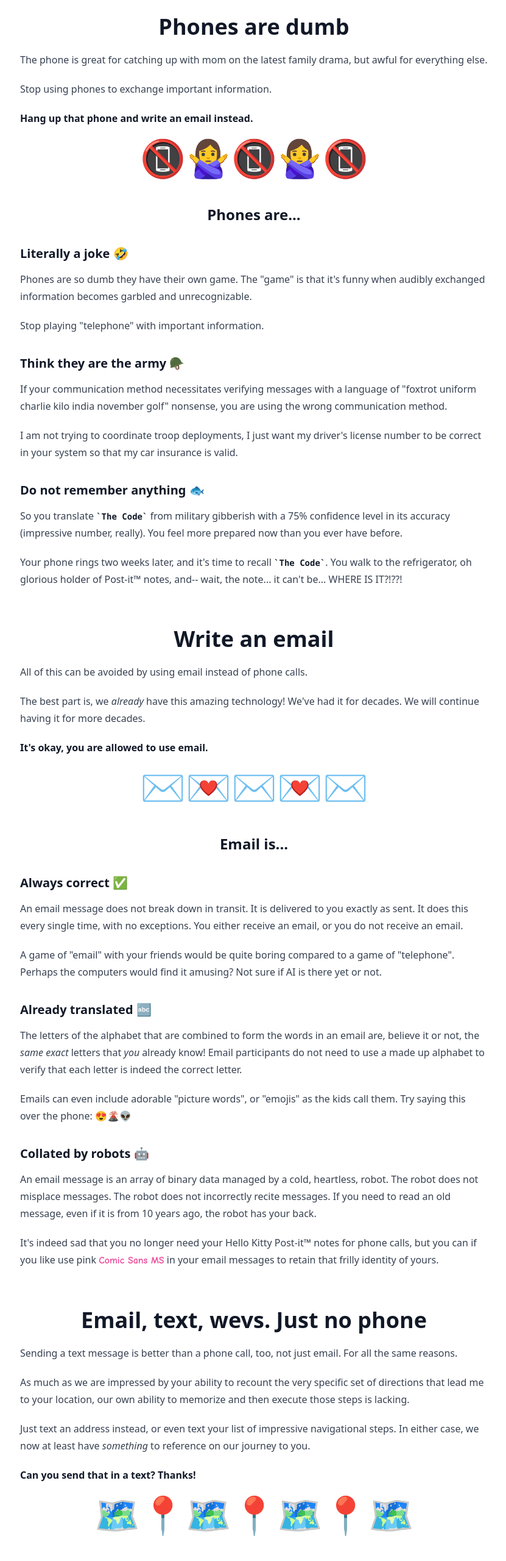
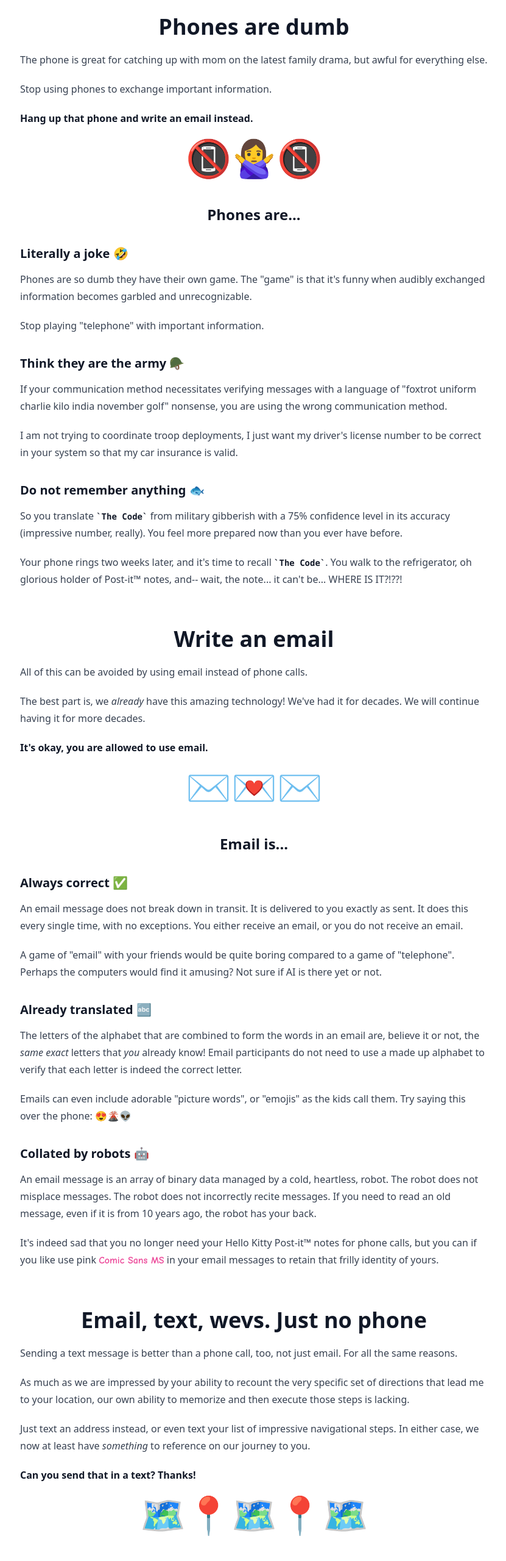
Before and after one commit to corytheboyd/phonesaredumb.com, a website built with Parcel: page src/index.html in a window 1280 px wide. Shown: the top 2560 px of the page at 61% size, without its empty margins (223-1054 px from the left). Built offline with nearby package versions, Linux system fonts and the light colour scheme.

Commit message:
Cute emoji ending uwu

```diff
--- a/src/index.html
+++ b/src/index.html
@@ -24,7 +24,7 @@
             <p>
               <strong>Hang up that phone and write an email instead.</strong>
             </p>
-            <div class="text-6xl text-center">📵🙅‍♀️📵🙅‍♀️📵</div>
+            <div class="text-6xl text-center">📵🙅‍♀️📵</div>
           </section>
 
           <h2 class="text-center">Phones are...</h2>
@@ -79,7 +79,7 @@
               for more decades.
             </p>
             <p><strong>It's okay, you are allowed to use email.</strong></p>
-            <div class="text-6xl text-center">✉️💌✉️💌✉️</div>
+            <div class="text-6xl text-center">✉️💌✉️</div>
           </section>
 
           <h2 class="text-center">Email is...</h2>
@@ -148,7 +148,7 @@
               <em>something</em> to reference on our journey to you.
             </p>
             <p><strong>Can you send that in a text? Thanks!</strong></p>
-            <div class="text-6xl text-center">🗺️📍🗺️📍🗺️📍🗺</div>
+            <div class="text-6xl text-center">🗺️📍🗺️📍🗺️</div>
           </section>
 
           <section class="HeaderBox mt-16">
@@ -186,6 +186,7 @@
                 <strong>Phone</strong>
               </li>
             </ul>
+            <div class="text-6xl text-center">📴 👉 📝</div>
           </section>
         </article>
       </main>
```
Also changed, not shown: dist/index.html.
